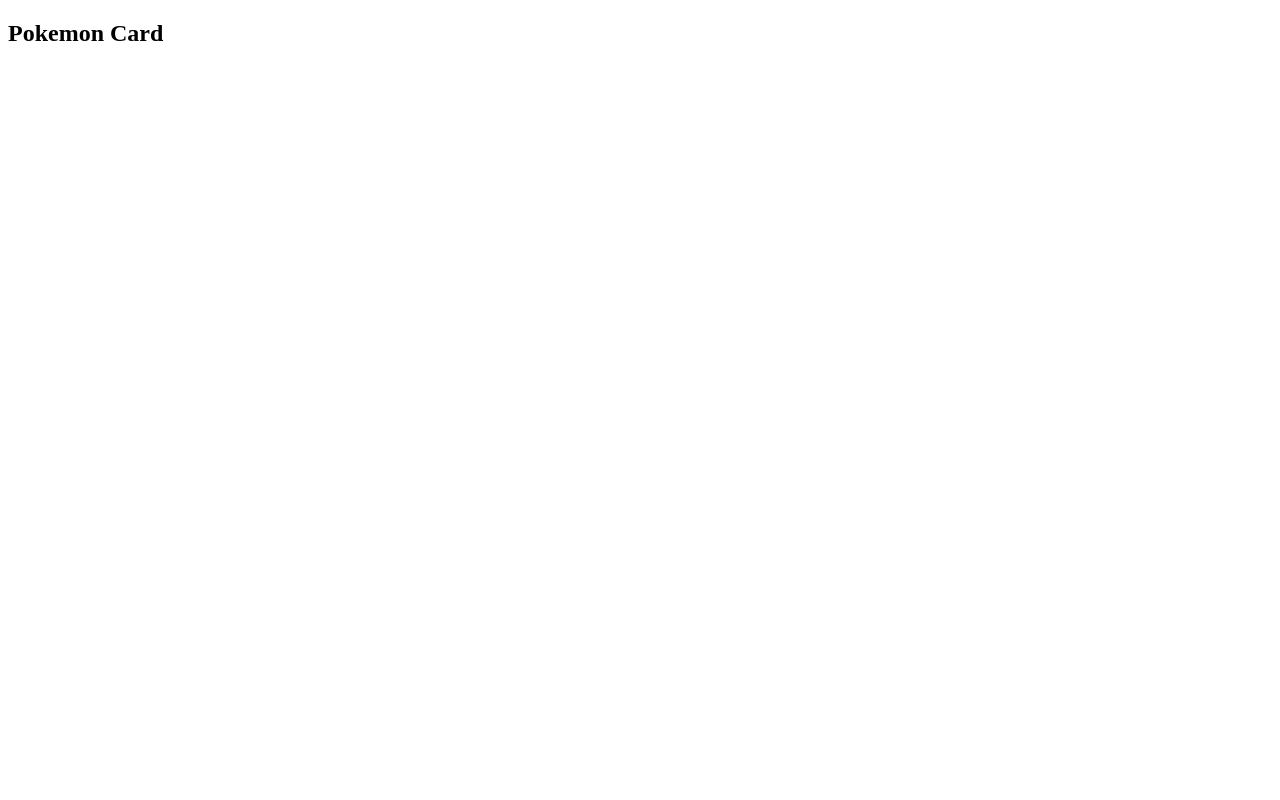
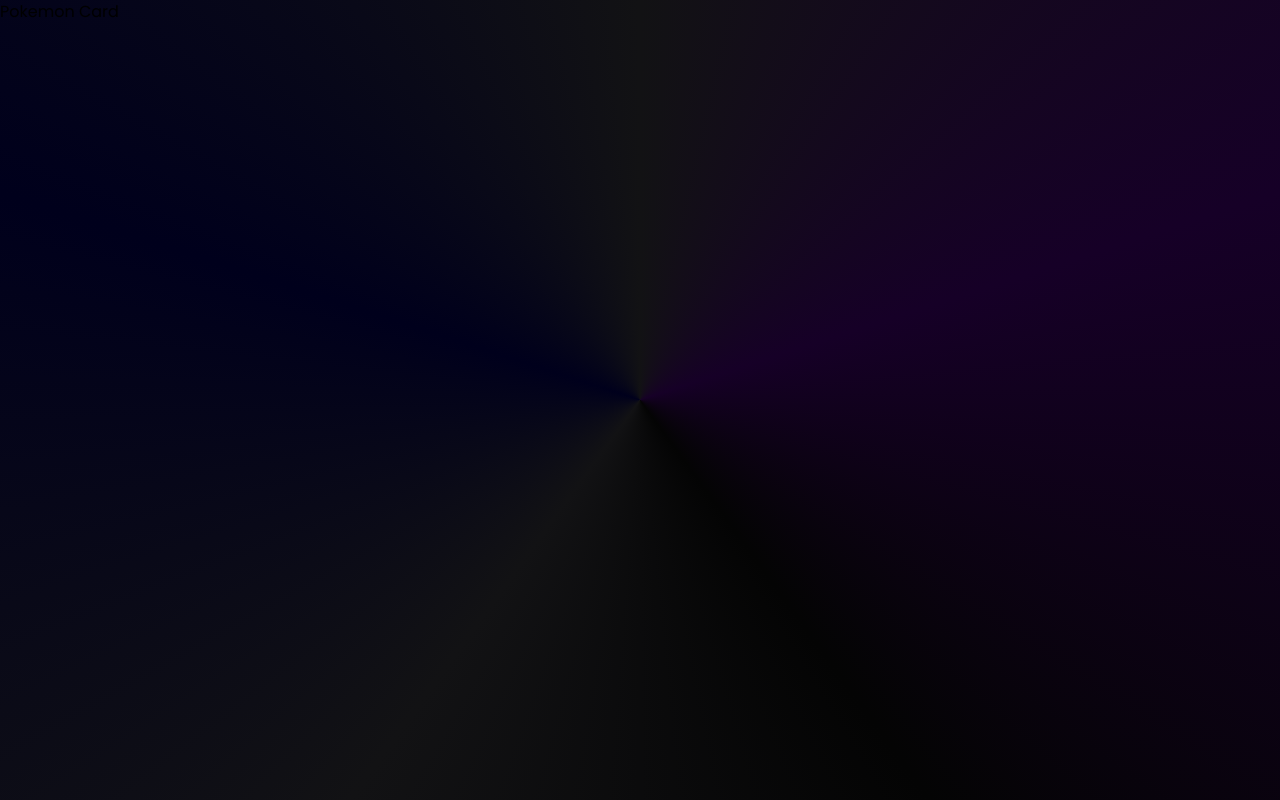
Before and after one commit to davyd-souza/pokemon-card, a React (Vite) app: page / in a window 1280 px wide. Built offline with nearby package versions, Linux system fonts and the light colour scheme; a web font is replaced by a local one.

Commit message:
feat: add global style

```diff
--- a/src/main.tsx
+++ b/src/main.tsx
@@ -5,6 +5,9 @@
 
 // COMPONENT
 import { App } from './App'
+
+// STYLE
+import './styles/global.css'
 
 // LIB
 import { client } from './lib/apollo'
--- /dev/null
+++ b/src/styles/global.css
@@ -0,0 +1,76 @@
+/* STYLE RESET */
+/* Box sizing rules */
+*,
+*::before,
+*::after {
+  box-sizing: border-box;
+}
+
+/* Remove default margin */
+* {
+  margin: 0;
+  padding: 0;
+  font: inherit;
+}
+
+/* Remove list styles on ul, ol elements with a list role, which suggests default styling will be removed */
+ul[role='list'],
+ol[role='list'] {
+  list-style: none;
+}
+
+/* Set core root defaults */
+html:focus-within {
+  scroll-behavior: smooth;
+}
+
+html,
+body {
+  min-height: 100%;
+  overflow-x: hidden;
+}
+
+/* Set core body defaults */
+body {
+  text-rendering: optimizeSpeed;
+  line-height: 1.5;
+  font-family: 'Poppins', sans-serif;
+  background-image: conic-gradient(
+    from 0deg at 50% 50%,
+    #121214,
+    #160027,
+    #040404,
+    #121214,
+    #00001c,
+    #121214
+  );
+}
+
+/* A elements that don't have a class get default styles */
+a:not([class]) {
+  text-decoration-skip-ink: auto;
+}
+
+/* Make images easier to work with */
+img,
+picture,
+svg {
+  max-width: 100%;
+  display: block;
+}
+
+/* Remove all animations, transitions and smooth scroll for people that prefer not to see them */
+@media (prefers-reduced-motion: reduce) {
+  html:focus-within {
+    scroll-behavior: auto;
+  }
+
+  *,
+  *::before,
+  *::after {
+    animation-duration: 0.01ms !important;
+    animation-iteration-count: 1 !important;
+    transition-duration: 0.01ms !important;
+    scroll-behavior: auto !important;
+  }
+}
```
